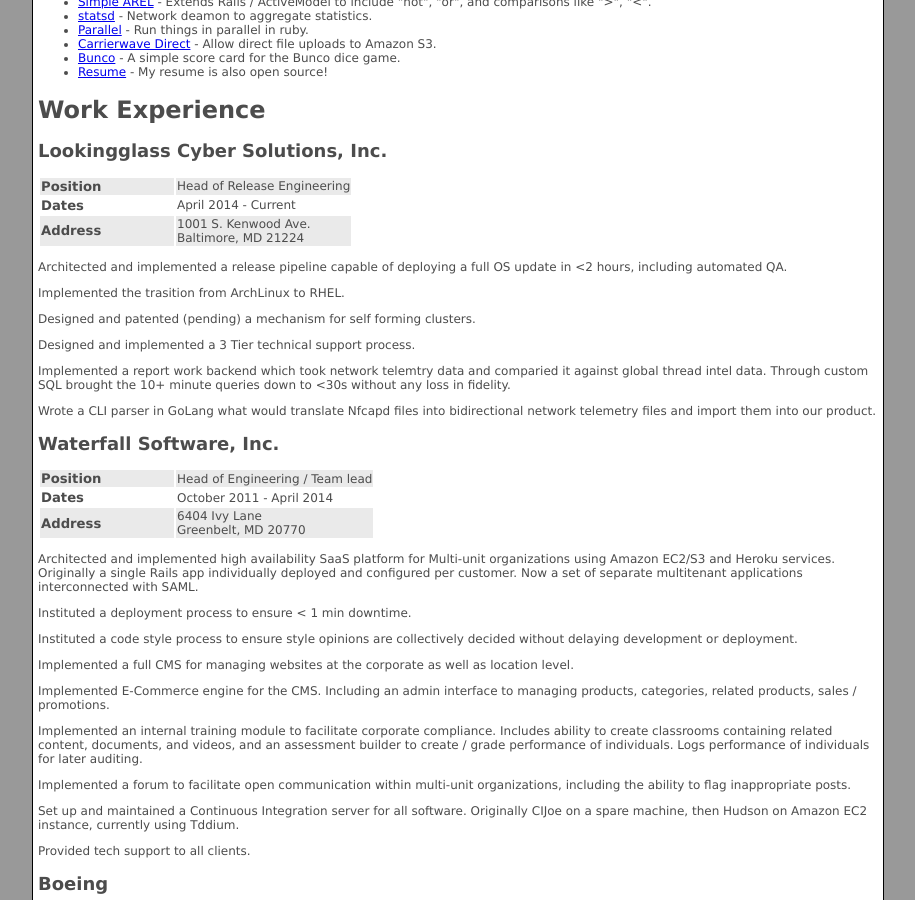
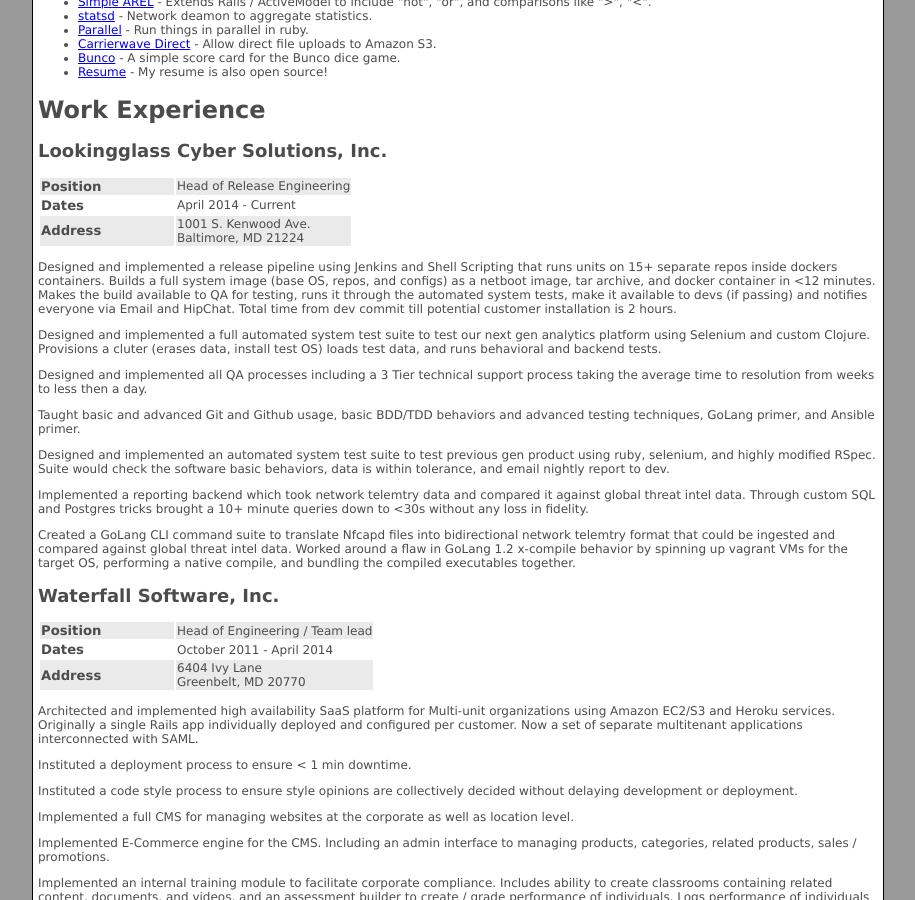
Before and after one commit to srvullupala/Resume, a Jekyll site: the page built from index.html, in a window 1280 px wide and 900 px high, scrolled down 723 px. Shown: the whole window, without its empty margins (182-1097 px from the left). Built offline with Jekyll 4.4.1, drawn with Linux system fonts in a browser that asks for light colours; Markdown is read by kramdown in place of the engine named in the settings.

Commit message:
Adding lookingglass experience

```diff
--- a/_includes/work_lookingglass.html
+++ b/_includes/work_lookingglass.html
@@ -15,19 +15,46 @@
   </tr>
 </table>
 
-<p>Architected and implemented a release pipeline capable of deploying
-  a full OS update in &lt;2 hours, including automated QA.</p>
+<!-- <p>Designed and patented (pending) a mechanism for self forming -->
+<!--   clusters running arbitrary code.</p> -->
 
-<p>Implemented the trasition from ArchLinux to RHEL.</p>
+<!-- <p>Designed and overseeing the trasition from ArchLinux to RHEL.</p> -->
 
-<p>Designed and patented (pending) a mechanism for self forming clusters.</p>
+<p>Designed and implemented a release pipeline using Jenkins and Shell
+  Scripting that runs units on 15+ separate repos inside dockers
+  containers. Builds a full system image (base OS, repos, and configs)
+  as a netboot image, tar archive, and docker container in &lt;12
+  minutes.  Makes the build available to QA for testing, runs it
+  through the automated system tests, make it available to devs (if
+  passing) and notifies everyone via Email and HipChat.  Total time
+  from dev commit till potential customer installation is 2 hours.</p>
 
-<p>Designed and implemented a 3 Tier technical support process.</p>
+<p>Designed and implemented a full automated system test suite to test
+  our next gen analytics platform using Selenium and custom Clojure.
+  Provisions a cluter (erases data, install test OS) loads test data,
+  and runs behavioral and backend tests.</p>
 
-<p>Implemented a report work backend which took network telemtry data
-and comparied it against global thread intel data.  Through custom SQL
-brought the 10+ minute queries down to &lt;30s without any loss in
-fidelity.</p>
+<p>Designed and implemented all QA processes including a 3 Tier
+  technical support process taking the average time to resolution
+  from weeks to less then a day.</p>
 
-<p>Wrote a CLI parser in GoLang what would translate Nfcapd files into
-bidirectional network telemetry files and import them into our product.</p>
+<p>Taught basic and advanced Git and Github usage, basic
+  BDD/TDD behaviors and advanced testing techniques, GoLang
+  primer, and Ansible primer.</p>
+
+<p>Designed and implemented an automated system test suite to test
+  previous gen product using ruby, selenium, and highly modified RSpec.
+  Suite would check the software basic behaviors, data is within
+  tolerance, and email nightly report to dev.</p>
+
+<p>Implemented a reporting backend which took network telemtry data
+  and compared it against global threat intel data.  Through custom
+  SQL and Postgres tricks brought a 10+ minute queries down to
+  &lt;30s without any loss in fidelity.</p>
+
+<p>Created a GoLang CLI command suite to translate Nfcapd files into
+  bidirectional network telemtry format that could be ingested and
+  compared against global threat intel data.  Worked around a flaw in
+  GoLang 1.2 x-compile behavior by spinning up vagrant VMs for the
+  target OS, performing a native compile, and bundling the compiled
+  executables together.</p>
```
